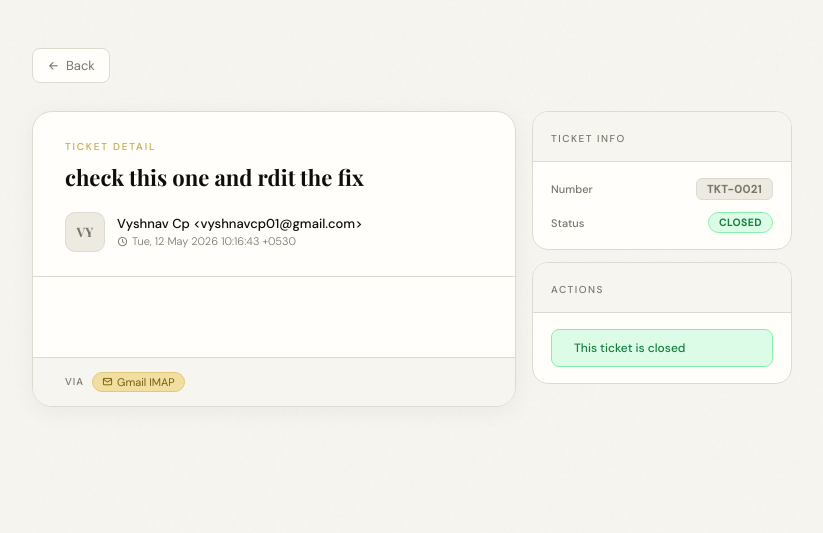
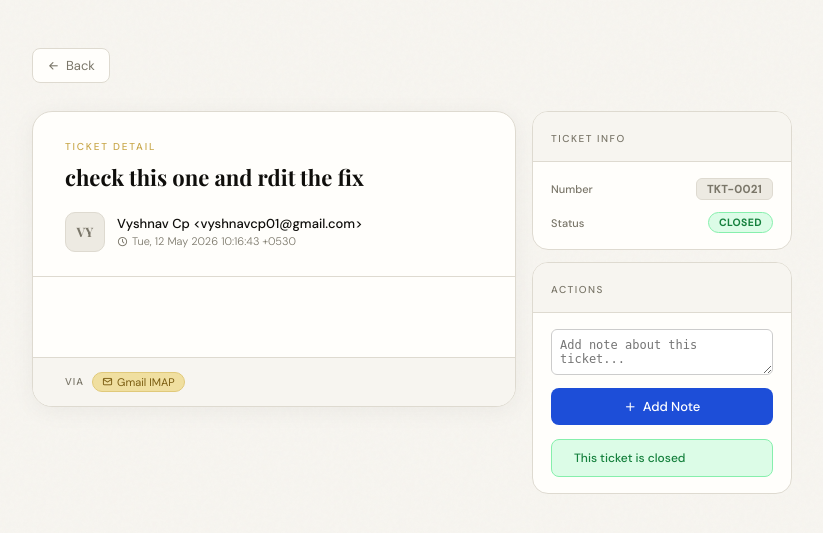
Before and after one commit to vyshnavcp/Email_Fetching, a Django app: template myproject/templates/staff_ticket_detail.html in a window 1280 px wide. Shown: the top 533 px of the page, without its empty margins (228-1051 px from the left). Run offline with Django 5.2, Linux system fonts and the light colour scheme; the template is opened without the code that fills it: values that come from a table or form of the project are taken from there, others are empty; data comes from the database, SQL or seed files in the repository; both versions use the stored data as it was after the commit.

Commit message:
updae notes add

```diff
--- a/myproject/myapp/models.py
+++ b/myproject/myapp/models.py
@@ -10,7 +10,7 @@ from django.contrib.auth.hashers import make_password, check_password
 class Staff(models.Model):
     name  = models.CharField(max_length=100)
     email = models.EmailField(unique=True)
-    password = models.CharField(max_length=255)  # hashed password
+    password = models.CharField(max_length=255)
 
     def set_password(self, raw_password):
         self.password = make_password(raw_password)
@@ -29,23 +29,16 @@ class Ticket(models.Model):
         ("closed",      "Closed"),
     ]
 
-    # Auto ticket number  e.g.  TKT-0001
     ticket_number = models.CharField(max_length=20, unique=True, editable=False)
 
-    # Email fields (saved once on first open)
-    mail_id  = models.CharField(max_length=50, unique=True)   # IMAP mail id
+    mail_id  = models.CharField(max_length=50, unique=True)
     subject  = models.TextField(blank=True)
     sender   = models.CharField(max_length=255, blank=True)
     date     = models.CharField(max_length=100, blank=True)
     body     = models.TextField(blank=True)
 
-    # Assignment
-    assigned_to = models.ForeignKey(
-        Staff,
-        null=True, blank=True,
-        on_delete=models.SET_NULL,
-        related_name="tickets"
-    )
+
+    assigned_to = models.ForeignKey(Staff, null=True, blank=True, on_delete=models.SET_NULL, related_name="tickets" )
     status = models.CharField(max_length=20, choices=STATUS_CHOICES, default="unassigned")
 
     created_at = models.DateTimeField(auto_now_add=True)
@@ -54,7 +47,7 @@ class Ticket(models.Model):
         ordering = ["-created_at"]
 
     def save(self, *args, **kwargs):
-        # Generate ticket number only on first save
+
         if not self.ticket_number:
             last = Ticket.objects.order_by("id").last()
             next_id = (last.id + 1) if last else 1
@@ -76,3 +69,13 @@ class TicketAttachment(models.Model):
 
     def __str__(self):
         return self.filename
+
+class TicketNote(models.Model):
+    ticket=models.ForeignKey(Ticket,on_delete=models.CASCADE,related_name='notes')
+    staff=models.ForeignKey(Staff,on_delete=models.CASCADE)
+    note= models.TextField()
+    created_at = models.DateTimeField(auto_now_add=True)
+    updated_at = models.DateTimeField(auto_now=True)
+
+    def __str__(self):
+        return f"{self.staff.name} - {self.created_at}"
--- a/myproject/templates/staff_ticket_detail.html
+++ b/myproject/templates/staff_ticket_detail.html
@@ -544,6 +570,76 @@
         </div>
         <div class="sidebar-card-body">
 
+          <!-- ADD NOTE -->
+          <form method="POST" style="margin-bottom:14px;">
+            {% csrf_token %}
+            <input type="hidden" name="action" value="add_note">
+
+            <textarea name="note"
+              placeholder="Add note about this ticket..."
+              style="width:100%; padding:8px; border-radius:6px; border:1px solid #ccc; font-size:12px; margin-bottom:8px; resize:vertical;"
+            ></textarea>
+
+            <button type="submit" class="close-btn" style="background: var(--blue); color:white;">
+              <i class="ti ti-plus"></i> Add Note
+            </button>
+          </form>
+
+          <!-- VIEW NOTES (show 5, with show more/less toggle) -->
+          {% if notes %}
+          <div style="margin-bottom:14px;">
+
+            {% for note in notes %}
+            {# Notes beyond index 4 (i.e. 6th and onwards) start hidden #}
+            <div class="note-item {% if forloop.counter > 5 %}note-hidden{% endif %}"
+                 style="border:1px solid var(--border); border-radius:8px; padding:8px; margin-bottom:8px; background:var(--paper); position:relative;">
+
+              <!-- Header -->
+              <div style="font-size:10px; color:var(--muted); margin-bottom:4px; display:flex; justify-content:space-between; align-items:center;">
+                <span>{{ note.staff.name }} • {{ note.created_at }}</span>
+
+                <button type="button"
+                  onclick="toggleEdit({{ note.id }})"
+                  style="font-size:10px; border:none; background:none; color:var(--blue); cursor:pointer;">
+                  Edit
+                </button>
+              </div>
+
+              <!-- Note text -->
+              <div id="note-text-{{ note.id }}" style="font-size:12px; color:var(--ink);">
+                {{ note.note }}
+              </div>
+
+              <!-- Hidden edit form -->
+              <form method="POST" id="edit-form-{{ note.id }}" style="display:none; margin-top:6px;">
+                {% csrf_token %}
+                <input type="hidden" name="action" value="edit_note">
+                <input type="hidden" name="note_id" value="{{ note.id }}">
+
+                <textarea name="note"
+                  style="width:100%; padding:6px; border-radius:6px; border:1px solid #ccc; font-size:12px;">{{ note.note }}</textarea>
+
+                <button type="submit"
+                  style="margin-top:6px; font-size:11px; padding:4px 8px; border:none; background:var(--blue); color:white; border-radius:6px;">
+                  Save
+                </button>
+              </form>
+
+            </div>
+            {% endfor %}
+
+            <!-- Show more / show less — only if more than 5 notes exist -->
+            {% if notes|length > 5 %}
+            <button type="button" class="notes-toggle-btn" id="notes-toggle-btn" onclick="toggleNotes({{ notes|length }})">
+              <i class="ti ti-chevron-down" id="notes-toggle-icon"></i>
+              <span id="notes-toggle-label">Show all {{ notes|length }} notes</span>
+            </button>
+            {% endif %}
+
+          </div>
+          {% endif %}
+
+          <!-- CLOSE TICKET -->
           {% if ticket.status != "closed" %}
           <form method="POST">
             {% csrf_token %}
@@ -585,5 +681,46 @@
   });
 </script>
 
+<script>
+  function toggleEdit(id) {
+    const form = document.getElementById("edit-form-" + id);
+    const text = document.getElementById("note-text-" + id);
+
+    if (form.style.display === "none") {
+      form.style.display = "block";
+      text.style.display = "none";
+    } else {
+      form.style.display = "none";
+      text.style.display = "block";
+    }
+  }
+
+  // Notes show more / show less
+  let notesExpanded = false;
+
+  function toggleNotes(total) {
+    const hiddenNotes = document.querySelectorAll('.note-item.note-hidden, .note-item[data-overflow]');
+    const allNotes    = document.querySelectorAll('.note-item');
+    const btn         = document.getElementById('notes-toggle-btn');
+    const icon        = document.getElementById('notes-toggle-icon');
+    const label       = document.getElementById('notes-toggle-label');
+
+    notesExpanded = !notesExpanded;
+
+    allNotes.forEach(function(note, index) {
+      if (index >= 5) {
+        note.style.display = notesExpanded ? 'block' : 'none';
+      }
+    });
+
+    if (notesExpanded) {
+      icon.className  = 'ti ti-chevron-up';
+      label.textContent = 'Show less';
+    } else {
+      icon.className  = 'ti ti-chevron-down';
+      label.textContent = 'Show all ' + total + ' notes';
+    }
+  }
+</script>
 </body>
 </html>
```
Also changed, not shown: other parts of myproject/templates/staff_ticket_detail.html (+29 -3 lines), myproject/myapp/views.py (+30 -10 lines), myproject/db.sqlite3, myproject/myapp/migrations/0004_ticketnote.py (added).
